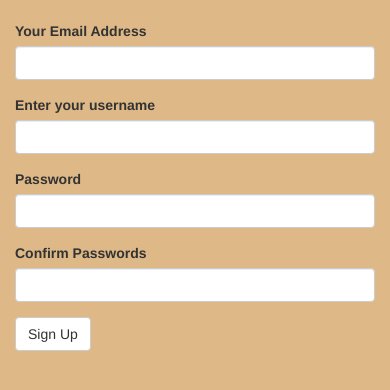
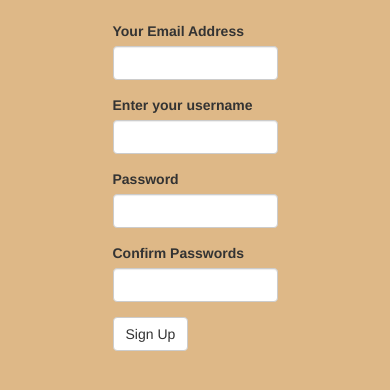
Before and after one commit to Kilewa/Pitch-It, a Flask app: page /authenticate/register in a window 390 px wide. Shown: the part 52-442 px from the top of the page. Run offline with Flask 2, Linux system fonts and the light colour scheme; some libraries are stand-ins or nearby versions.

Commit message:
created styles for auth

```diff
--- a/app/static/css/register.css
+++ b/app/static/css/register.css
@@ -1,3 +1,9 @@
 body{
     background-color: burlywood;
 }
+
+.col-md-8{
+    width: 50%;
+    margin-left: auto;
+    margin-right: auto;
+}
--- a/app/templates/auth/login.html
+++ b/app/templates/auth/login.html
@@ -3,11 +3,11 @@
 
 {% block styles%}
 {{ super() }}
-<link rel="stylesheet" href="{{url_for('./static',filename='css/style.css')}}">
+<link rel="stylesheet" href="{{url_for('./static',filename='css/login.css')}}">
 {% endblock %}
 
 {% block content %}
-<div class="container register">
+<div class="container login">
     <div class="row">
       <div class= "col-md-2"> </div>
       <div class="col-md-8">
--- a/app/templates/auth/register.html
+++ b/app/templates/auth/register.html
@@ -5,7 +5,7 @@
 <link rel="stylesheet" href="{{url_for('static',filename='css/register.css')}}">
 {% endblock %}
 {% block content %}
-<div class="container">
+<div class="container register">
 <div class="row">
 <div class="col-md-2"> </div>
 <div class="col-md-8">
```
Also changed, not shown: app/static/css/login.css (+9 -0 lines).
